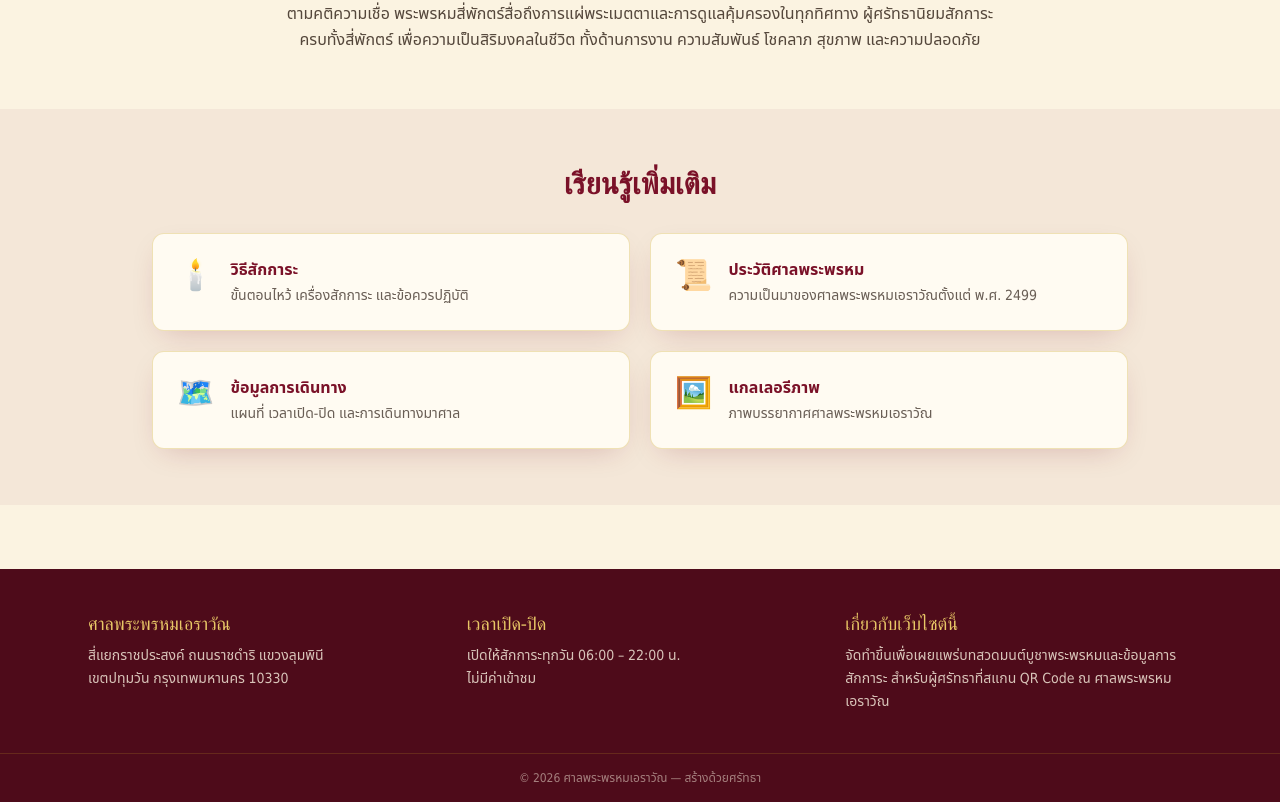
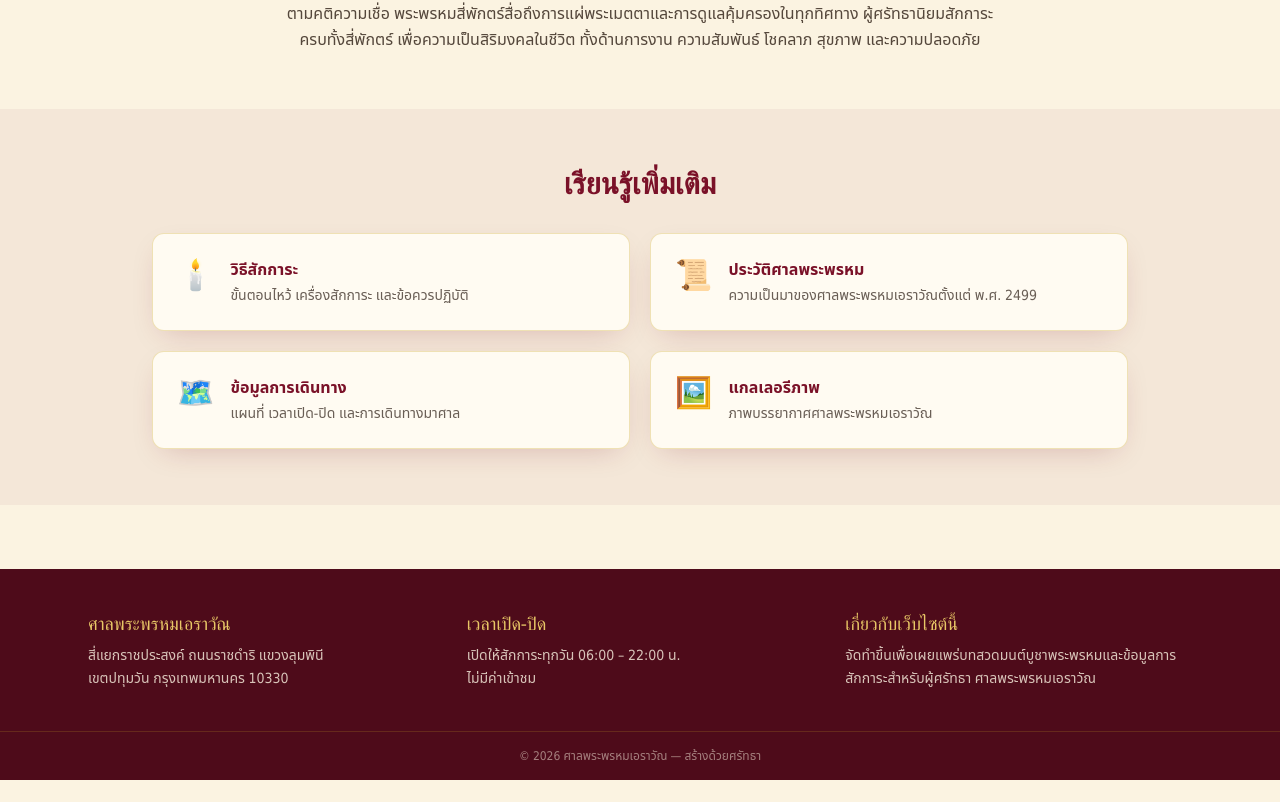
Before and after one commit to Erawan-Shrine/erawan-shrine-website, a Next.js app: page / in a window 1280 px wide. Shown: the part 1262-2064 px from the top of the page. After the commit the page ends 2042 px from the top, so only its background shows below. Built offline with nearby package versions, Linux system fonts and the light colour scheme.

Commit message:
Simplify footer about text

```diff
--- a/components/Footer.tsx
+++ b/components/Footer.tsx
@@ -10,7 +10,7 @@ const text = {
     hours: "เปิดให้สักการะทุกวัน 06:00 – 22:00 น.\nไม่มีค่าเข้าชม",
     aboutTitle: "เกี่ยวกับเว็บไซต์นี้",
     about:
-      "จัดทำขึ้นเพื่อเผยแพร่บทสวดมนต์บูชาพระพรหมและข้อมูลการสักการะ สำหรับผู้ศรัทธาที่สแกน QR Code ณ ศาลพระพรหมเอราวัณ",
+      "จัดทำขึ้นเพื่อเผยแพร่บทสวดมนต์บูชาพระพรหมและข้อมูลการสักการะสำหรับผู้ศรัทธา ศาลพระพรหมเอราวัณ",
     copyright: "ศาลพระพรหมเอราวัณ — สร้างด้วยศรัทธา",
   },
   en: {
```
